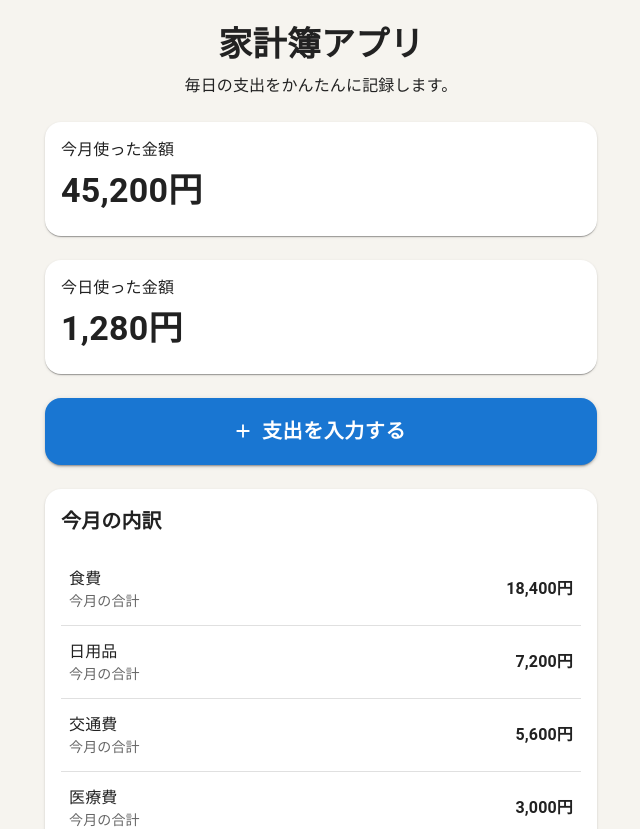
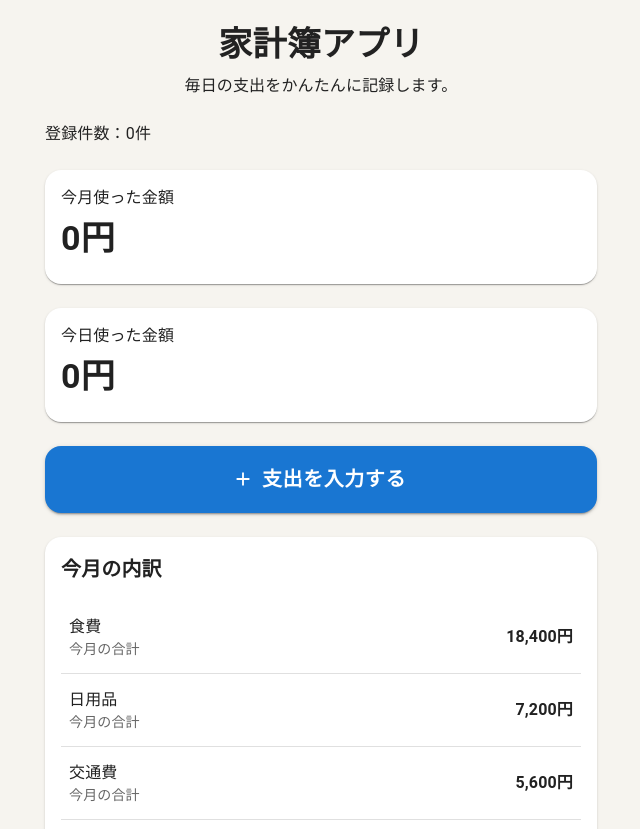
Before and after one commit to ryusei-yaku/kakeibo-app, a React (Vite) app: page / in a window 1280 px wide. Shown: the top 829 px of the page, without its empty margins (319-959 px from the left). Built offline with nearby package versions, Linux system fonts and the light colour scheme.

Commit message:
登録した支出をホーム画面の合計に反映

```diff
--- a/src/App.tsx
+++ b/src/App.tsx
@@ -1,13 +1,23 @@
+import { useState } from "react";
 import { BrowserRouter, Route, Routes } from "react-router-dom";
 import ExpenseFormPage from "./features/expenses/ExpenseFormPage";
 import HomePage from "./features/home/HomePage";
+import type { Expense } from "./types/expense";
 
 function App() {
+  const [expenses, setExpenses] = useState<Expense[]>([]);
+
+  function addExpense(expense: Expense) {
+    setExpenses((currentExpenses) => [expense, ...currentExpenses]);
+  }
+
   return (
     <BrowserRouter>
       <Routes>
-        <Route path="/" element={<HomePage />} />
-        <Route path="/expenses/new" element={<ExpenseFormPage />}/>
+        <Route path="/" element={<HomePage expenses={expenses} />} />
+        <Route
+          path="/expenses/new"
+          element={<ExpenseFormPage expenses={expenses} onAddExpense={addExpense} />} />
       </Routes>
     </BrowserRouter>
   );
--- a/src/features/expenses/ExpenseFormPage.tsx
+++ b/src/features/expenses/ExpenseFormPage.tsx
@@ -1,13 +1,18 @@
-import { useState } from "react";
 import AddIcon from "@mui/icons-material/Add";
 import { Box, Button, Container, Dialog, TextField, Typography } from "@mui/material";
+import { AdapterDayjs } from "@mui/x-date-pickers/AdapterDayjs";
+import { DateCalendar } from "@mui/x-date-pickers/DateCalendar";
+import { LocalizationProvider } from "@mui/x-date-pickers/LocalizationProvider";
 import dayjs, { type Dayjs } from "dayjs";
 import "dayjs/locale/ja";
-import { DateCalendar } from "@mui/x-date-pickers/DateCalendar";
-import { LocalizationProvider } from "@mui/x-date-pickers/LocalizationProvider";
-import { AdapterDayjs } from "@mui/x-date-pickers/AdapterDayjs";
-import { Category } from "@mui/icons-material";
+import { useState } from "react";
 import { useNavigate } from "react-router-dom";
+import type { Expense } from "../../types/expense";
+
+type ExpenseFormPageProps = {
+    expenses: Expense[];
+    onAddExpense: (expense: Expense) => void;
+}
 
 const categories = [
     { id: "food", name: "食費" },
@@ -17,16 +22,6 @@ const categories = [
     { id: "entertainment", name: "娯楽" },
     { id: "other", name: "その他" },
 ];
-
-type Expense = {
-    id: string;
-    amount: number;
-    categoryId: string;
-    categoryName: string;
-    date: string;
-    shopName: string;
-    memo: string;
-};
 
 function formatDateLabel(date: Dayjs) {
     return date.locale("ja").format("YYYY年M月D日(ddd)")
@@ -39,7 +34,7 @@ function formatAmount(value: string) {
     return Number(value).toLocaleString();
 }
 
-function ExpenseFormPage() {
+function ExpenseFormPage({ expenses, onAddExpense }: ExpenseFormPageProps) {
     //現在選ばれている日付を保持する。
     const [selectedDate, setSelectedDate] = useState<Dayjs>(dayjs());
     //カレンダーのダイアログが開いているかを保持する。
@@ -52,8 +47,6 @@ function ExpenseFormPage() {
     const [shopName, setShopName] = useState("");
     //メモを保持する
     const [memo, setMemo] = useState("");
-    //登録された支出データを保持する
-    const [expenses, setExpenses] = useState<Expense[]>([]);
 
     const navigate = useNavigate();
 
@@ -65,7 +58,7 @@ function ExpenseFormPage() {
         setSelectedDate((currentDate) => currentDate.add(1, "day"));
     }
 
-    //登録されるデータのチェック
+    //支出を登録する
     function handleSubmit() {
         if (amount === "") {
             alert("金額を入力してください");
@@ -91,7 +84,7 @@ function ExpenseFormPage() {
             memo,
         };
 
-        setExpenses((currentExpenses) => [newExpense, ...currentExpenses]);
+        onAddExpense(newExpense);
 
         setAmount("");
         setShopName("");
--- a/src/features/home/HomePage.tsx
+++ b/src/features/home/HomePage.tsx
@@ -1,4 +1,3 @@
-import { useNavigate } from "react-router-dom";
 import AddIcon from "@mui/icons-material/Add";
 import CalendarMonthIcon from "@mui/icons-material/CalendarMonth";
 import CategoryIcon from "@mui/icons-material/Category";
@@ -15,6 +14,13 @@ import {
     Stack,
     Typography,
 } from "@mui/material";
+import { useNavigate } from "react-router-dom";
+import type { Expense } from "../../types/expense";
+import dayjs from "dayjs";
+
+type HomePageProps = {
+    expenses: Expense[];
+}
 
 const monthlyCategorySummaries = [
     { id: "food", name: "食費", amount: 18400 },
@@ -27,8 +33,22 @@ function formatYen(amount: number) {
     return `${amount.toLocaleString()}円`;
 }
 
-function HomePage() {
+function HomePage({ expenses }: HomePageProps) {
     const navigate = useNavigate();
+
+    //今日の日付作成
+    const today = dayjs().format("YYYY-MM-DD");
+    const currentMonth = dayjs().format("YYYY-MM");
+
+    const todayTotal = expenses
+        //今日の支出だけを取り出す
+        .filter((expense) => expense.date == today)
+        //取り出した支出の金額を合計する
+        .reduce((sum, expense) => sum + expense.amount, 0);
+
+    const monthTotal = expenses
+        .filter((expense) => expense.date.startsWith(currentMonth))
+        .reduce((sum, expense) => sum + expense.amount, 0);
 
     function handleCategoryClick(categoryName: string, amount: number) {
         alert(`${categoryName}：${formatYen(amount)}の詳細を開きます`);
@@ -52,6 +72,11 @@ function HomePage() {
                         </Typography>
                     </Box>
 
+                    {/* 一時的に表示 */}
+                    <Typography color="text.secondary">
+                        登録件数：{expenses.length}件
+                    </Typography>
+
                     <Card sx={{ borderRadius: 4 }}>
                         <CardContent>
                             <Typography color="text.secondary">今月使った金額</Typography>
@@ -59,7 +84,7 @@ function HomePage() {
                                 variant="h4"
                                 sx={{ mt: 1, fontWeight: "bold" }}
                             >
-                                45,200円
+                                {formatYen(monthTotal)}
                             </Typography>
                         </CardContent>
                     </Card>
@@ -71,7 +96,7 @@ function HomePage() {
                                 variant="h4"
                                 sx={{ mt: 1, fontWeight: "bold" }}
                             >
-                                1,280円
+                                {formatYen(todayTotal)}
                             </Typography>
                         </CardContent>
                     </Card>
--- /dev/null
+++ b/src/types/expense.ts
@@ -0,0 +1,9 @@
+export type Expense = {
+    id: string;
+    amount: number;
+    categoryId: string;
+    categoryName: string;
+    date: string;
+    shopName: string;
+    memo: string;
+};
```
